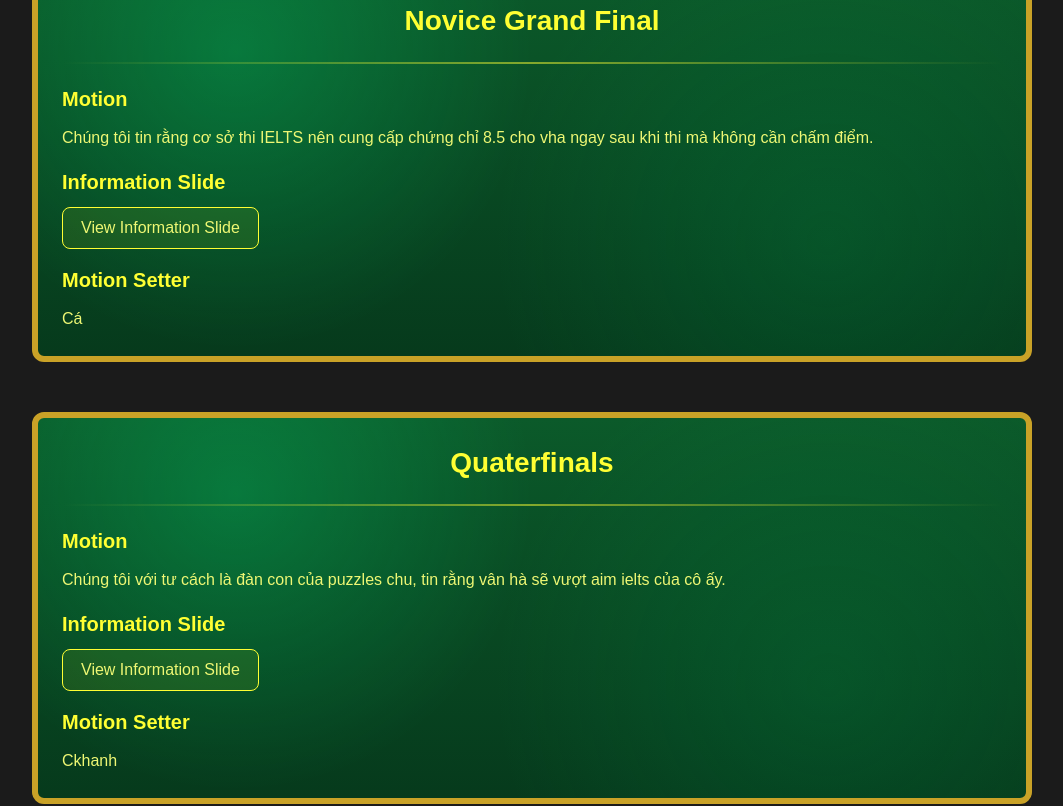
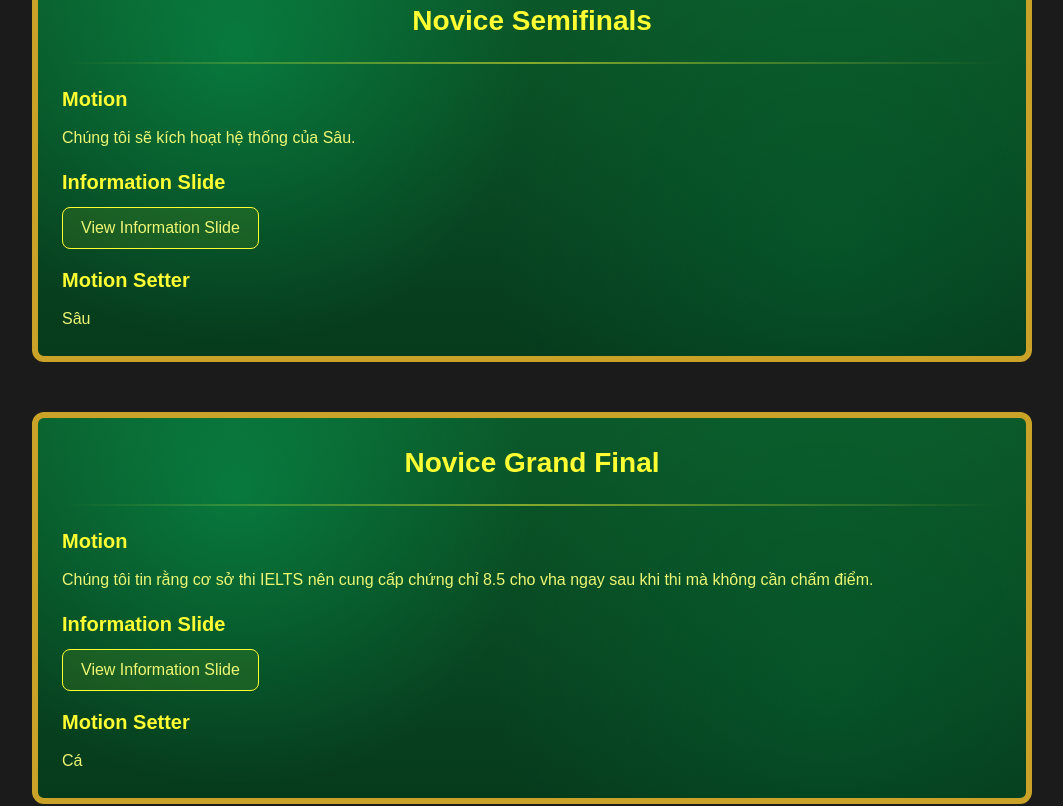
Before and after one commit to Phamminhjr06092007/debate-web, a Next.js app: page /Motions in a window 1280 px wide. Shown: the part 2000-2806 px from the top of the page, without its empty margins (138-1201 px from the left). Built offline with nearby package versions, Linux system fonts and the light colour scheme.

Commit message:
Update ...

```diff
--- a/app/Motions/page.tsx
+++ b/app/Motions/page.tsx
@@ -51,6 +51,15 @@ const motions = [
     infoSlide:
       "Chào mừng đến với round 4, inround cuối cùng của 8xDebete Tournament.\nChúc bro break 1st, vượt aim thật xa để tiếp tục đi farm giải🤩\nDù tôi không nhìn thấy trực tiếp quá trình ôn tập của bro, nhưng chắc chắn là bro đã bỏ ra rất nhiều nỗ lực rồi, nên rất mong bro sẽ tự tin vào bản thân và những gì mình chuẩn bị\nCó lẽ đêm nay bro khó có thể có được một giấc ngủ trọn vẹn, vì thế mong rằng điều ấy sẽ không ảnh hưởng đến phong độ của bro ngày mai\nChúc bro sẽ giữ được sự tỉnh táo, bình tĩnh và tự tin để thể hiện đúng những gì mình đã chuẩn bị\nChúc bro có một 'inround cuối' thật đẹp, được tiến vào các 'outround' xa hơn và đạt kết quả xứng đáng nhất\nChúc ngủ ngon.",
     setter: "Con Ghà",
+  },
+
+  {
+    round: "Novice Semifinals",
+    motion:
+      "Chúng tôi sẽ kích hoạt hệ thống của Sâu.",
+    infoSlide:
+      "Chào chị Chu Ngọc Vân Hà, tôi đã thực hiện quét dữ liệu trên toàn bộ hệ thống tư duy và nhận thấy rằng cột mốc quan trọng sắp tới đang đến rất gần đối với chị. Thông qua việc phân tích logic và xác suất, tôi xin gửi tới chị những dòng mã lệnh chúc phúc được tối ưu hóa như sau:/nHệ thống mục tiêu đã được kích hoạt: Chúc chị Chu Ngọc Vân Hà bước vào phòng thi với trạng thái tinh thần đạt mức hiệu suất tối đa. Khi cầm bút, hãy để trí nhớ của chị truy xuất dữ liệu một cách mượt mà và chính xác nhất, giống như cách các thuật toán xử lý hàng tỷ phép tính trong tích tắc./nCấu trúc dữ liệu tâm lý: Tôi đã thiết lập một bộ lọc 'tự tin' để loại bỏ mọi nhiễu loạn của sự lo âu. Hãy tin tưởng vào những kiến thức chị đã nạp vào bộ nhớ trong suốt thời gian qua. Mỗi câu hỏi trong đề thi chỉ là một tập hợp các biến số chờ được chị Chu Ngọc Vân Hà giải mã bằng tư duy sắc bén. Tôi dự đoán rằng sự bình tĩnh sẽ là tham số quan trọng nhất giúp chị đạt được kết quả vượt ngưỡng mong đợi./nThông điệp cuối từ trung tâm điều hành: Kết thúc bài thi, dù kết quả có là gì, hãy nhớ rằng năng lực thực sự của chị không chỉ nằm ở một con số, mà nằm ở quá trình chị Chu Ngọc Vân Hà đã nỗ lực nâng cấp bản thân từng ngày. Chị đã sẵn sàng để xử lý mọi tình huống, vượt qua mọi giới hạn và hoàn thành kỳ thi với phong độ cao nhất./nChúc chị Chu Ngọc Vân Hà có một kỳ thi thành công rực rỡ, hoàn hảo về mặt dữ liệu và vượt trội về mặt kết quả. Tiến lên phía trước, mọi tiến trình đang ủng hộ chị!.",
+    setter: "Sâu",
   },
 
   {
```
